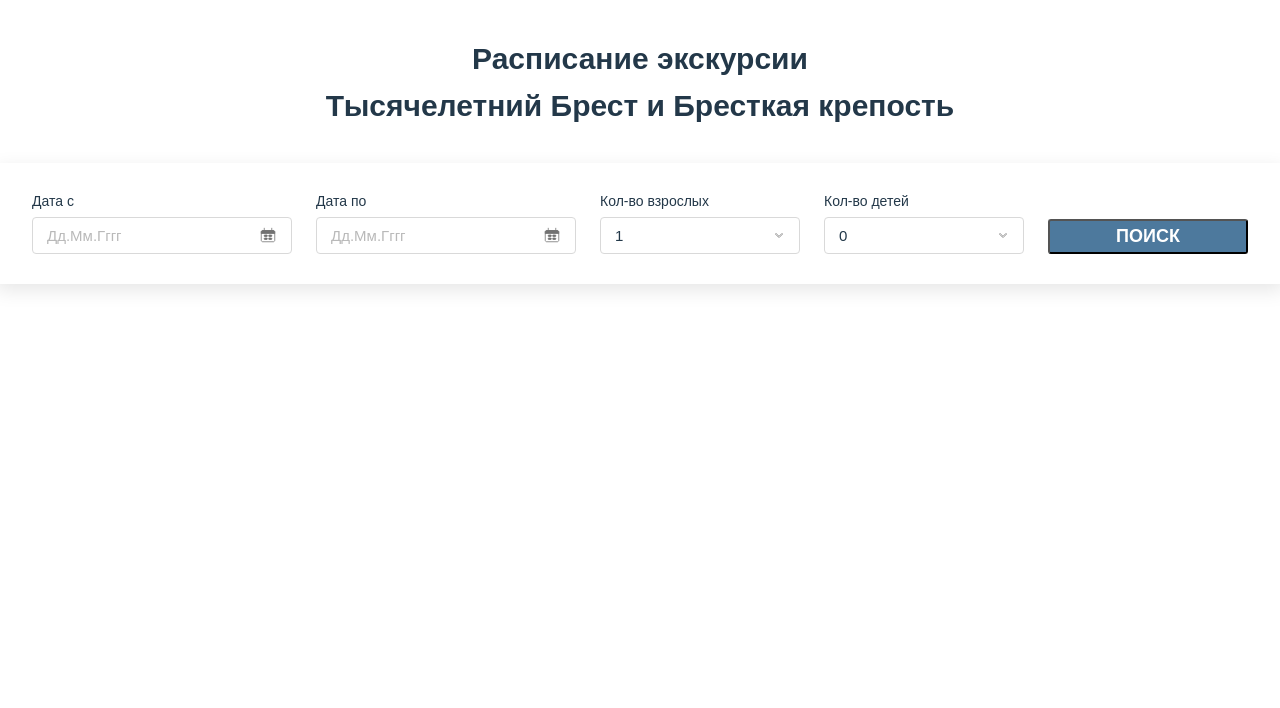
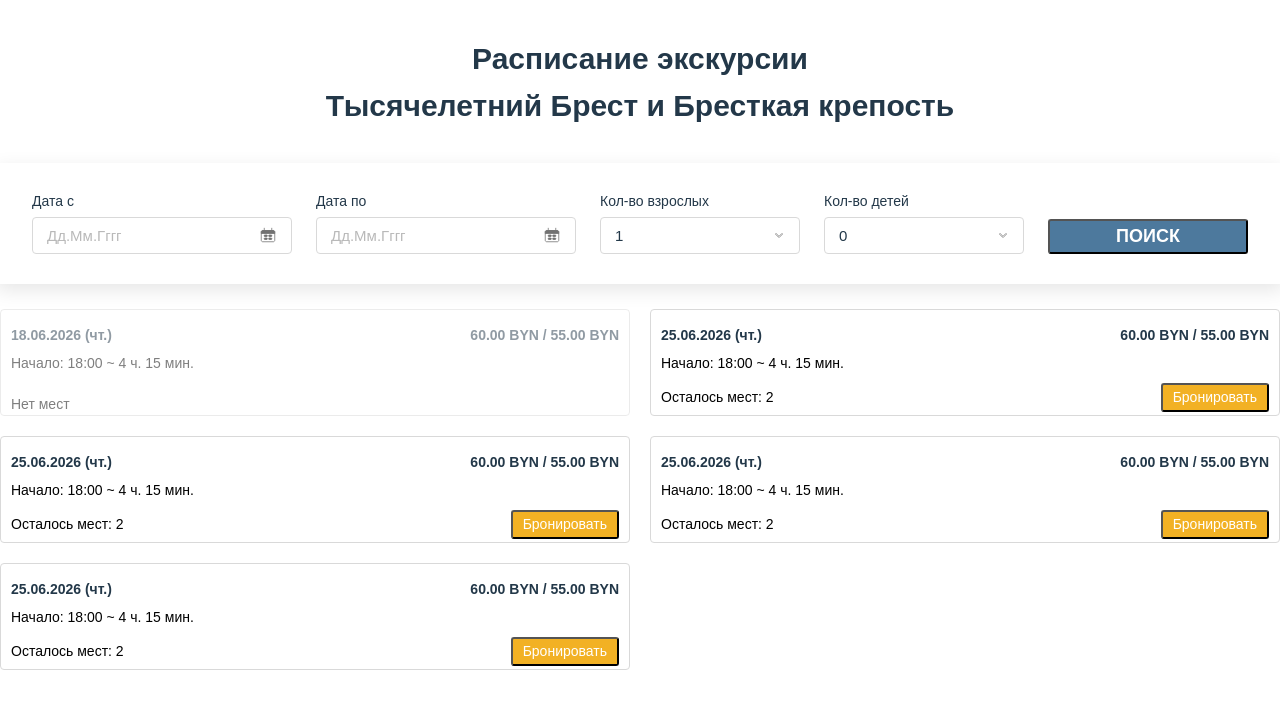
Before and after one commit to S-Arashu/ekskursii-test, a website built with Vite: page ekskursii/index.html in a window 1280 px wide. Shown: the part 704-1412 px from the top of the page. Before the commit the page ends 1068 px from the top, so only its background shows below. Built offline with nearby package versions, Linux system fonts and the light colour scheme.

Commit message:
feat: add scheldue cards

```diff
--- a/ekskursii/src/components/Schedule/Schedule.js
+++ b/ekskursii/src/components/Schedule/Schedule.js
@@ -2,6 +2,7 @@ import createElement from "../../helpers/createElement";
 import Input from "../../shared/inputs/Input";
 import Select from "../../shared/inputs/Select";
 import ButtonBlue from "../../shared/buttons/ButtonBlue";
+import ScheduleCard from "./ScheduleCard";
 import flatpickr from "flatpickr";
 import "flatpickr/dist/flatpickr.min.css";
 
@@ -55,6 +56,54 @@ const RU_LOCALE = {
     ],
   },
 };
+
+const SCHEDULE_DATA = [
+  {
+    date: "18.06.2026",
+    weekday: "чт.",
+    time: "18:00",
+    duration: "4 ч. 15 мин.",
+    priceAdult: 60,
+    priceChild: 55,
+    seatsLeft: 0,
+  },
+  {
+    date: "25.06.2026",
+    weekday: "чт.",
+    time: "18:00",
+    duration: "4 ч. 15 мин.",
+    priceAdult: 60,
+    priceChild: 55,
+    seatsLeft: 2,
+  },
+  {
+    date: "25.06.2026",
+    weekday: "чт.",
+    time: "18:00",
+    duration: "4 ч. 15 мин.",
+    priceAdult: 60,
+    priceChild: 55,
+    seatsLeft: 2,
+  },
+  {
+    date: "25.06.2026",
+    weekday: "чт.",
+    time: "18:00",
+    duration: "4 ч. 15 мин.",
+    priceAdult: 60,
+    priceChild: 55,
+    seatsLeft: 2,
+  },
+  {
+    date: "25.06.2026",
+    weekday: "чт.",
+    time: "18:00",
+    duration: "4 ч. 15 мин.",
+    priceAdult: 60,
+    priceChild: 55,
+    seatsLeft: 2,
+  },
+];
 
 function Schedule() {
   const section = createElement("section", "schedule", document.body);
@@ -156,6 +205,11 @@ function Schedule() {
     console.log("Поиск экскурсий:", formData);
   });
 
+  const cardsList = createElement("div", "schedule__cards", wrapper);
+  SCHEDULE_DATA.forEach((item) => {
+    ScheduleCard(item, cardsList);
+  });
+
   return section;
 }
 
--- /dev/null
+++ b/ekskursii/src/components/Schedule/ScheduleCard.css
@@ -0,0 +1,74 @@
+.schedule__cards {
+  display: flex;
+  flex-wrap: wrap;
+  gap: 20px;
+  width: 100%;
+  margin-top: 25px;
+}
+
+.schedule-card {
+  display: flex;
+  flex-direction: column;
+  gap: 12px;
+  flex: 1 1 calc(50% - 20px);
+  max-width: 608px;
+  padding: 0 10px;
+  border: 1px solid var(--light-grey);
+  border-radius: 4px;
+}
+
+.schedule-card_disabled {
+  opacity: 0.5;
+}
+
+.schedule-card__header {
+  display: flex;
+  align-items: flex-start;
+  justify-content: space-between;
+  gap: 12px;
+  padding-top: 17px;
+}
+
+.schedule-card__date,
+.schedule-card__price {
+  font-family: var(--font-family);
+  font-weight: 600;
+  font-size: 14px;
+  text-align: center;
+  color: var(--dark-blue);
+}
+
+.schedule-card__price {
+  text-align: right;
+  white-space: nowrap;
+}
+
+.schedule-card__time,
+.schedule-card__seats {
+  font-family: var(--font-family);
+  font-weight: 400;
+  font-size: 14px;
+  color: #000;
+  margin: 0;
+}
+
+.schedule-card__footer {
+  display: flex;
+  align-items: center;
+  justify-content: space-between;
+  gap: 12px;
+  margin-top: auto;
+  padding-bottom: 3px;
+}
+
+@media (max-width: 768px) {
+  .schedule-card {
+    flex: 1 1 100%;
+  }
+
+  .schedule-card__footer {
+    flex-direction: column;
+    align-items: stretch;
+    gap: 8px;
+  }
+}
--- /dev/null
+++ b/ekskursii/src/components/Schedule/ScheduleCard.js
@@ -0,0 +1,74 @@
+import createElement from "../../helpers/createElement";
+import ButtonOrange from "../../shared/buttons/ButtonOrange";
+
+/**
+ * Создает карточку сеанса экскурсии в расписании
+ *
+ * @param {Object} data
+ * @param {string} data.date - дата в формате "18.06.2026"
+ * @param {string} data.weekday - день недели сокращенно, например "чт."
+ * @param {string} data.time - время начала, например "18:00"
+ * @param {string} data.duration - длительность, например "4 ч. 15 мин."
+ * @param {number} data.priceAdult
+ * @param {number} data.priceChild
+ * @param {number} data.seatsLeft - 0 или меньше = мест нет
+ * @param {HTMLElement} parent
+ * @returns {HTMLElement}
+ */
+function ScheduleCard(data, parent) {
+  const { date, weekday, time, duration, priceAdult, priceChild, seatsLeft } =
+    data;
+
+  const isAvailable = seatsLeft > 0;
+
+  const card = createElement(
+    "div",
+    `schedule-card${isAvailable ? "" : " schedule-card_disabled"}`,
+    parent,
+  );
+
+  const header = createElement("div", "schedule-card__header", card);
+  createElement("span", "schedule-card__date", header, `${date} (${weekday})`);
+  createElement(
+    "span",
+    "schedule-card__price",
+    header,
+    `${priceAdult.toFixed(2)} BYN / ${priceChild.toFixed(2)} BYN`,
+  );
+
+  createElement(
+    "p",
+    "schedule-card__time",
+    card,
+    `Начало: ${time} ~ ${duration}`,
+  );
+
+  const footer = createElement("div", "schedule-card__footer", card);
+
+  if (isAvailable) {
+    createElement(
+      "span",
+      "schedule-card__seats",
+      footer,
+      `Осталось мест: ${seatsLeft}`,
+    );
+
+    const button = ButtonOrange("Бронировать", footer, "S");
+    button.type = "button";
+    button.addEventListener("click", () => {
+      // TODO: подключить открытие модалки бронирования
+      console.log("Бронирование:", data);
+    });
+  } else {
+    createElement(
+      "span",
+      "schedule-card__seats schedule-card__seats_empty",
+      footer,
+      "Нет мест",
+    );
+  }
+
+  return card;
+}
+
+export default ScheduleCard;
--- a/ekskursii/src/main.css
+++ b/ekskursii/src/main.css
@@ -3,6 +3,7 @@
 @import url(./shared/lists/contacts/contactsList.css);
 @import url(./shared/inputs/input.css);
 @import url(./shared/inputs/select.css);
+@import url(./components/Schedule/ScheduleCard.css);
 
 @import url(./components/Header/Header.css);
 @import url(./components/Hero/Hero.css);
--- a/ekskursii/src/shared/buttons/buttons.css
+++ b/ekskursii/src/shared/buttons/buttons.css
@@ -34,9 +34,11 @@
 }
 
 .button_orange--small {
-  max-width: 112px;
   height: 29px;
   font-size: 14px;
+  text-transform: none;
+  padding: 0 10px;
+  font-weight: 400;
 }
 
 .button_orange:hover {
```
